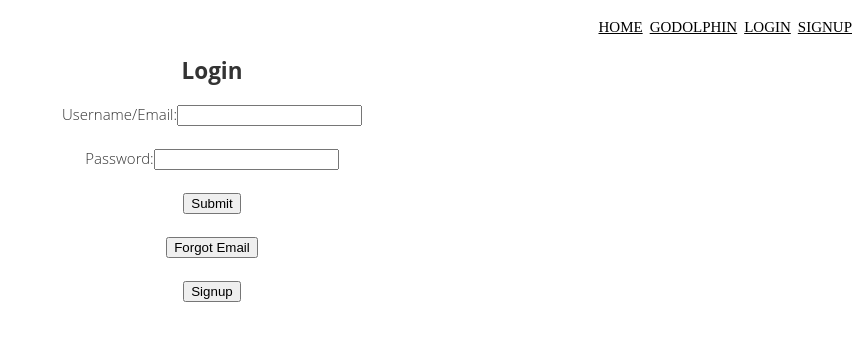
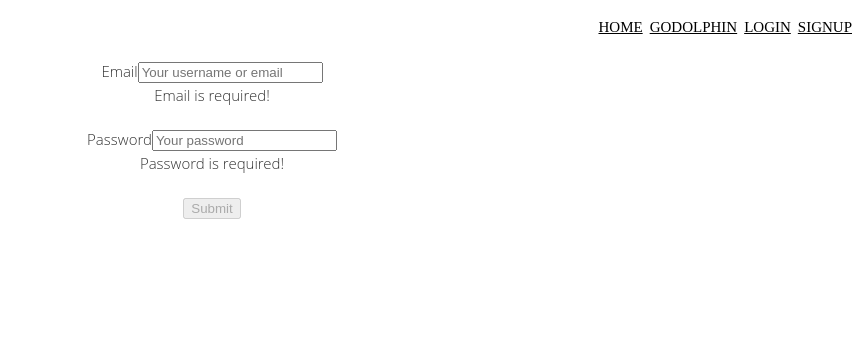
Before and after one commit to jrainey95/owners2, a React (Vite) app in the folder client/: page /login in a window 1280 px wide. Shown: the top 340 px of the page, without its empty margins (428-1280 px from the left). Built offline with nearby package versions, Linux system fonts and the light colour scheme.

Commit message:
login auth working

```diff
--- a/client/components/Pages/Login/Index.jsx
+++ b/client/components/Pages/Login/Index.jsx
@@ -1,90 +1,120 @@
-// LoginPage.js
-import React, { useState } from "react";
-import { Link } from "react-router-dom";
+// see SignupForm.js for comments
+
+import { useState, useEffect } from "react";
+import { Form, Button, Alert } from "react-bootstrap";
+
 import { useMutation } from "@apollo/client";
-
-// import auth from "../../../utils/auth";
 import { LOGIN_USER } from "../../../utils/mutations";
 
+import auth from "../../../utils/auth";
+
 const LoginPage = () => {
-  const [username, setUsername] = useState("");
-  const [password, setPassword] = useState("");
-  const [loginError, setLoginError] = useState(false);
+  const [userFormData, setUserFormData] = useState({
+    email: "",
+    password: "",
+  });
+  const [validated] = useState(false);
+  const [showAlert, setShowAlert] = useState(false);
 
   const [login, { error }] = useMutation(LOGIN_USER);
 
+  useEffect(() => {
+    if (error) {
+      setShowAlert(true);
+    } else {
+      setShowAlert(false);
+    }
+  }, [error]);
 
-  const handleUsernameChange = (e) => {
-    setUsername(e.target.value);
+  const handleInputChange = (event) => {
+    const { name, value } = event.target;
+    setUserFormData({ ...userFormData, [name]: value });
   };
 
-  const handlePasswordChange = (e) => {
-    setPassword(e.target.value);
-  };
+  const handleFormSubmit = async (event) => {
+    event.preventDefault();
 
-  const handleLogin = async () => {
+    const form = event.currentTarget;
+    if (form.checkValidity() === false) {
+      event.preventDefault();
+      event.stopPropagation();
+    }
+
     try {
       const { data } = await login({
-        variables: {
-          email: username, // Assuming the "username" field can be an email
-          password: password,
-        },
+        variables: { ...userFormData },
       });
 
-      if (data.login.token) {
-        // Handle successful login, e.g., store the token or redirect to a protected route.
-        console.log('Login successful');
-      } else {
-        // Handle login failure.
-        console.log('Login failed');
-      }
-    } catch (error) {
-      // Handle network or server error.
-      console.error('Error:', error);
+      console.log(data);
+      auth.login(data.login.token);
+    } catch (e) {
+      console.error(e);
     }
-  };
 
-  const handleForgotEmail = () => {
-    // Implement the forgot email functionality here.
-    console.log("Forgot email clicked");
+    // clear form values
+    setUserFormData({
+      email: "",
+      password: "",
+    });
   };
 
   return (
-    <div>
-      <h2>Login</h2>
-      <div>
-        <label htmlFor="username">Username/Email:</label>
-        <input
-          type="text"
-          id="username"
-          value={username}
-          onChange={handleUsernameChange}
-        />
-      </div>
-      <div>
-        <label htmlFor="password">Password:</label>
-        <input
-          type="password"
-          id="password"
-          value={password}
-          onChange={handlePasswordChange}
-        />
-      </div>
+    <>
+      <section className="loginFormPage">
+        <Form
+          id="loginForm"
+          noValidate
+          validated={validated}
+          onSubmit={handleFormSubmit}
+        >
+          <Alert
+            dismissible
+            onClose={() => setShowAlert(false)}
+            show={showAlert}
+            variant="danger"
+          >
+            Something went wrong with your login credentials!
+          </Alert>
+          <Form.Group className="mb-3">
+            <Form.Label htmlFor="email">Email</Form.Label>
+            <Form.Control
+              type="text"
+              placeholder="Your username or email "
+              name="email"
+              onChange={handleInputChange}
+              value={userFormData.email}
+              required
+            />
+            <Form.Control.Feedback type="invalid">
+              Email is required!
+            </Form.Control.Feedback>
+          </Form.Group>
 
-      <div>
-        <button onClick={handleLogin}>Submit</button>
-      </div>
-      <div>
-        <button onClick={handleForgotEmail}>Forgot Email</button>
-      </div>
-      <div>
-        {/* Wrap the "Signup" button in a Link component */}
-        <Link to="/signup">
-          <button>Signup</button>
-        </Link>
-      </div>
-    </div>
+          <Form.Group className="mb-3">
+            <Form.Label htmlFor="password">Password</Form.Label>
+            <Form.Control
+              type="password"
+              placeholder="Your password"
+              name="password"
+              onChange={handleInputChange}
+              value={userFormData.password}
+              required
+            />
+            <Form.Control.Feedback type="invalid">
+              Password is required!
+            </Form.Control.Feedback>
+          </Form.Group>
+          <Button
+            id="loginBtn"
+            disabled={!(userFormData.email && userFormData.password)}
+            type="submit"
+            variant="success"
+          >
+            Submit
+          </Button>
+        </Form>
+      </section>
+    </>
   );
 };
-
 export default LoginPage;
--- a/client/components/Pages/Signup/Index.jsx
+++ b/client/components/Pages/Signup/Index.jsx
@@ -1,74 +1,148 @@
-import React, { useState } from "react";
-import { Link } from "react-router-dom";
+import { useState, useEffect } from "react";
+import { Form, Button, Alert } from "react-bootstrap";
+
+import { useMutation } from "@apollo/client";
+import { ADD_USER } from "../../../utils/mutations";
+
+ // Adjust the import path accordingly
+import auth from "../../../utils/auth";
+
 
 const UserSignup = () => {
-  const [formData, setFormData] = useState({
+  // set initial form state
+  const [userFormData, setUserFormData] = useState({
     username: "",
     email: "",
     password: "",
   });
+  // set state for form validation
+  const [validated] = useState(false);
+  // set state for alert
+  const [showAlert, setShowAlert] = useState(false);
 
-  const { username, email, password } = formData;
+  const [addUser, { error }] = useMutation(ADD_USER);
 
-  const handleChange = (e) => {
-    const { name, value } = e.target;
-    setFormData({
-      ...formData,
-      [name]: value,
+  useEffect(() => {
+    if (error) {
+      setShowAlert(true);
+    } else {
+      setShowAlert(false);
+    }
+  }, [error]);
+
+  const handleInputChange = (event) => {
+    const { name, value } = event.target;
+    setUserFormData({ ...userFormData, [name]: value });
+  };
+
+  const handleFormSubmit = async (event) => {
+    event.preventDefault();
+
+    // check if form has everything (as per react-bootstrap docs)
+    const form = event.currentTarget;
+    if (form.checkValidity() === false) {
+      event.preventDefault();
+      event.stopPropagation();
+    }
+
+    try {
+      const { data } = await addUser({
+        variables: { ...userFormData },
+      });
+      console.log(data);
+      auth.login(data.addUser.token);
+    } catch (err) {
+      console.error(err);
+    }
+
+    setUserFormData({
+      username: "",
+      email: "",
+      password: "",
     });
   };
 
-  const handleSubmit = (e) => {
-    e.preventDefault();
-    // Add your signup logic here (e.g., make an API request to register the user).
-    console.log("Signup form submitted with data:", formData);
-  };
+  return (
+    <>
+      <section className="signupFormPage">
+        {/* This is needed for the validation functionality above */}
+        <Form
+          id="signupForm"
+          noValidate
+          validated={validated}
+          onSubmit={handleFormSubmit}
+        >
+          {/* show alert if server response is bad */}
+          <Alert
+            dismissible
+            onClose={() => setShowAlert(false)}
+            show={showAlert}
+            variant="danger"
+          >
+            Something went wrong with your signup!
+          </Alert>
 
-  return (
-    <div>
-      <h2>Signup</h2>
-      <form onSubmit={handleSubmit}>
-        <div>
-          <label htmlFor="username">Username:</label>
-          <input
+          <Form.Group className="mb-3">
+            <Form.Label htmlFor="username">Username</Form.Label>
+            <Form.Control
               type="text"
-            id="username"
+              placeholder="Your username"
               name="username"
-            value={username}
-            onChange={handleChange}
+              onChange={handleInputChange}
+              value={userFormData.username}
+              required
             />
-        </div>
-        <div>
-          <label htmlFor="email">Email:</label>
-          <input
+            <Form.Control.Feedback type="invalid">
+              Username is required!
+            </Form.Control.Feedback>
+          </Form.Group>
+
+          <Form.Group className="mb-3">
+            <Form.Label htmlFor="email">Email</Form.Label>
+            <Form.Control
               type="email"
-            id="email"
+              placeholder="Your email address"
               name="email"
-            value={email}
-            onChange={handleChange}
+              onChange={handleInputChange}
+              value={userFormData.email}
+              required
             />
-        </div>
-        <div>
-          <label htmlFor="password">Password:</label>
-          <input
+            <Form.Control.Feedback type="invalid">
+              Email is required!
+            </Form.Control.Feedback>
+          </Form.Group>
+
+          <Form.Group className="mb-3">
+            <Form.Label htmlFor="password">Password</Form.Label>
+            <Form.Control
               type="password"
-            id="password"
+              placeholder="Your password"
               name="password"
-            value={password}
-            onChange={handleChange}
+              onChange={handleInputChange}
+              value={userFormData.password}
+              required
             />
-        </div>
-        <div>
-          <button type="submit">Sign Up</button>
-          <div>
-            {/* Wrap the "Signup" button in a Link component */}
-            <Link to="/login">
-              <button>Login</button>
-            </Link>
-          </div>
-        </div>
-      </form>
-    </div>
+            <Form.Control.Feedback type="invalid">
+              Password is required!
+            </Form.Control.Feedback>
+          </Form.Group>
+          <Button
+            id="signupBtn"
+            disabled={
+              !(
+                userFormData.username &&
+                userFormData.email &&
+                userFormData.password
+              )
+            }
+            type="submit"
+            variant="success"
+          >
+            Submit
+          </Button>
+        </Form>
+      </section>
+    </>
   );
 };
 
--- a/client/package.json
+++ b/client/package.json
@@ -17,6 +17,7 @@
     "express": "^4.18.2",
     "graphql": "^16.8.1",
     "html-react-parser": "^4.2.2",
+    "jwt-decode": "^3.1.2",
     "moment-timezone": "^0.5.43",
     "prop-types": "^15.8.1",
     "react": "^18.2.0",
--- a/client/src/App.jsx
+++ b/client/src/App.jsx
@@ -3,18 +3,48 @@ import { Routes, Route } from "react-router-dom";
 import Home from '../components/Home/Index';
 import Layout from '../components/Layout/Index';
 import Owners from '../components/Owners/Index';
-
+import { setContext } from "@apollo/client/link/context";
 import './App.scss'
 import DolphinOwners from '../components/DolphinOwner/Index';
 import LoginPage from '../components/Pages/Login/Index';
 import UserSignup from '../components/Pages/Signup/Index';
 
+import {
+  ApolloClient,
+  InMemoryCache,
+  ApolloProvider,
+  createHttpLink,
+} from "@apollo/client";
 
-import { ApolloClient, ApolloProvider } from "@apollo/client";
+
+
+const httpLink = createHttpLink({
+  uri: "/graphql",
+});
+
+// Construct request middleware that will attach the JWT token to every request as an `authorization` header
+const authLink = setContext((_, { headers }) => {
+  // get the authentication token from local storage if it exists
+  const token = localStorage.getItem("id_token");
+  // return the headers to the context so httpLink can read them
+  return {
+    headers: {
+      ...headers,
+      authorization: token ? `Bearer ${token}` : "",
+    },
+  };
+});
+
+const client = new ApolloClient({
+  // Set up our client to execute the `authLink` middleware prior to making the request to our GraphQL API
+  link: authLink.concat(httpLink),
+  cache: new InMemoryCache(),
+});
+
 
 function App() {
   return (
-    <ApolloProvider client={ApolloClient}>
+    <ApolloProvider client={client}>
       <>
         <Routes>
           <Route path="/" activeclassname="active" element={<Layout />}>
```
Also changed, not shown: 1 other file (tests, documents, lock files or other folders). Lines whose indentation alone changed are shown as unchanged.
